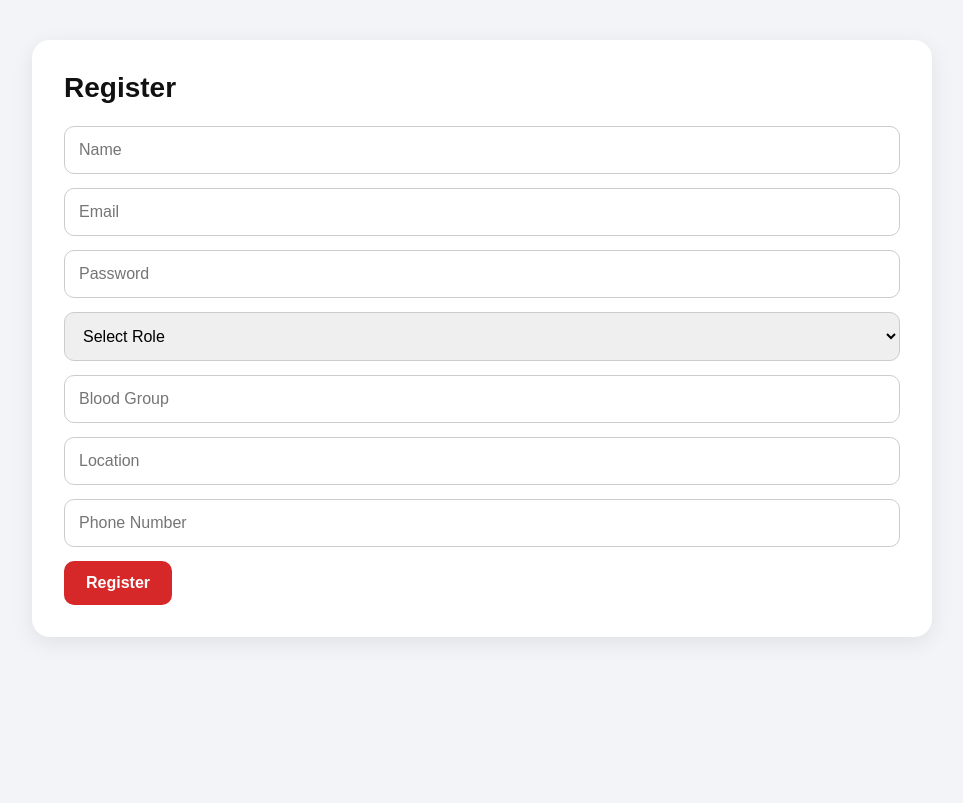
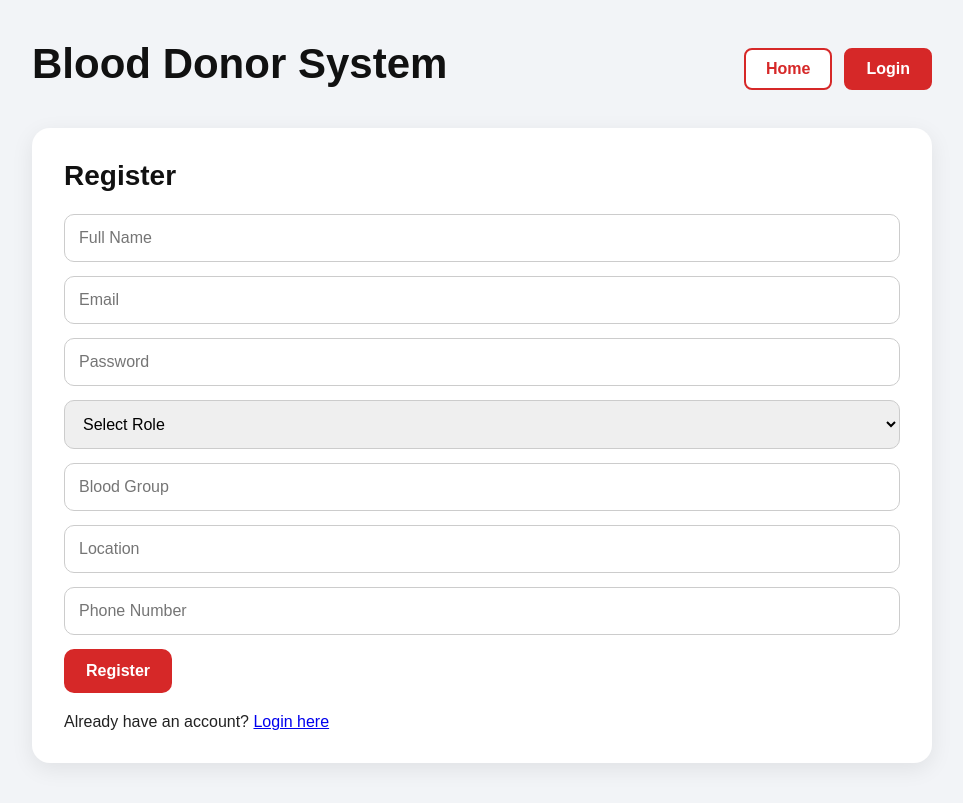
Before and after one commit to mihir1428/Blood-Donor-System, a plain HTML site: page Frontend/register.html in a window 1280 px wide. Shown: the whole page, without its empty margins (158-1121 px from the left). Drawn offline with Linux system fonts and the light colour scheme.

Commit message:
Update register.html

```diff
--- a/Frontend/register.html
+++ b/Frontend/register.html
@@ -1,16 +1,29 @@
 <!DOCTYPE html>
 <html>
 <head>
-  <title>Register</title>
+  <meta charset="UTF-8">
+  <meta name="viewport" content="width=device-width, initial-scale=1.0">
+  <title>Register - Blood Donor System</title>
   <link rel="stylesheet" href="style.css">
 </head>
 <body>
+
   <div class="container">
+
+    <div class="header">
+      <h1>Blood Donor System</h1>
+
+      <div class="auth-buttons">
+        <a href="index.html" class="login-btn">Home</a>
+        <a href="login.html" class="register-btn">Login</a>
+      </div>
+    </div>
+
     <div class="card">
       <h2>Register</h2>
 
       <form onsubmit="registerUser(); return false;">
-        <input type="text" id="name" placeholder="Name" required>
+        <input type="text" id="name" placeholder="Full Name" required>
         <input type="email" id="email" placeholder="Email" required>
         <input type="password" id="password" placeholder="Password" required>
 
@@ -26,7 +39,12 @@
 
         <button type="submit">Register</button>
       </form>
+
+      <div class="top-actions">
+        <p>Already have an account? <a href="login.html">Login here</a></p>
+      </div>
     </div>
+
   </div>
 
   <script src="script.js"></script>
```
